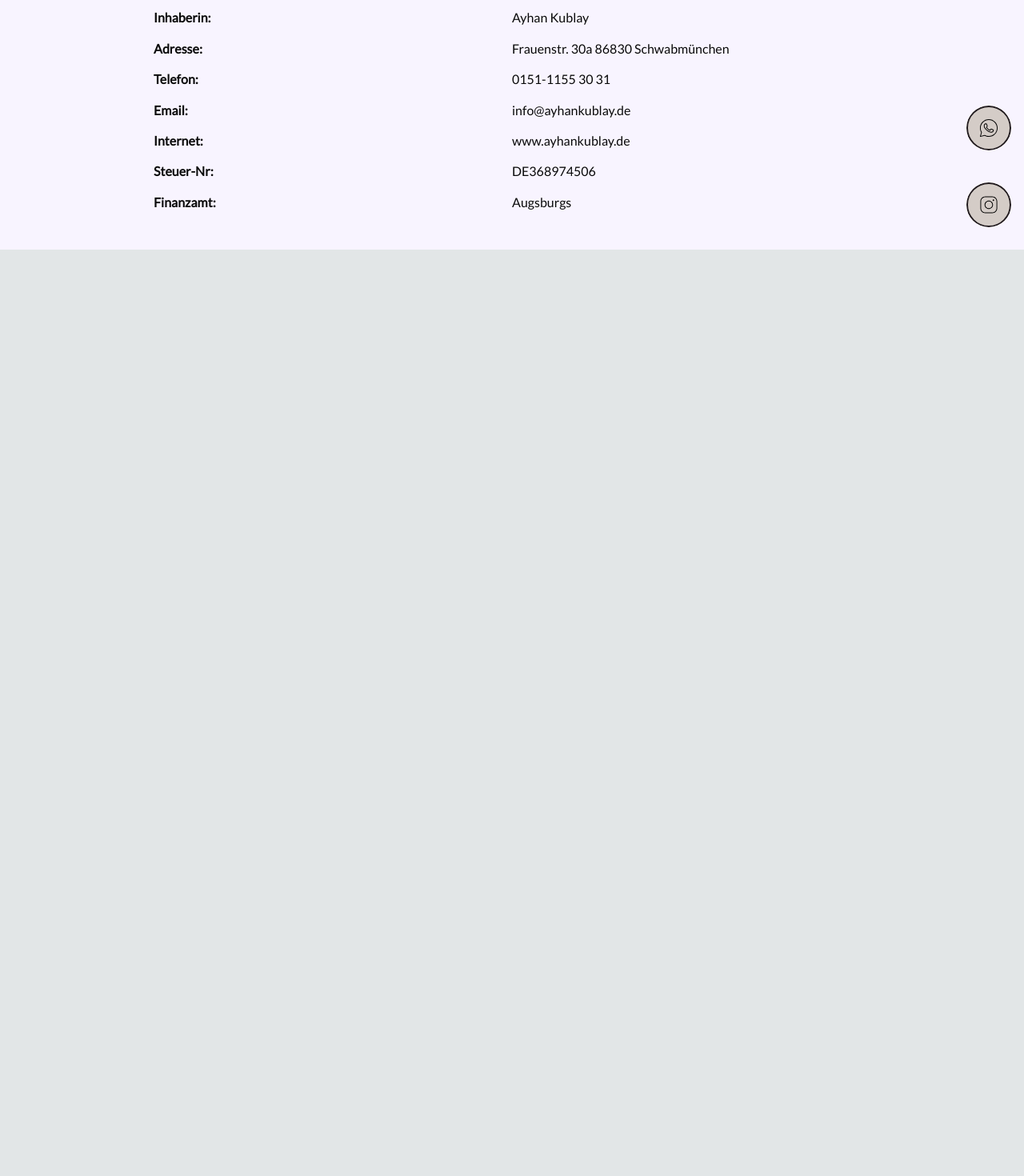
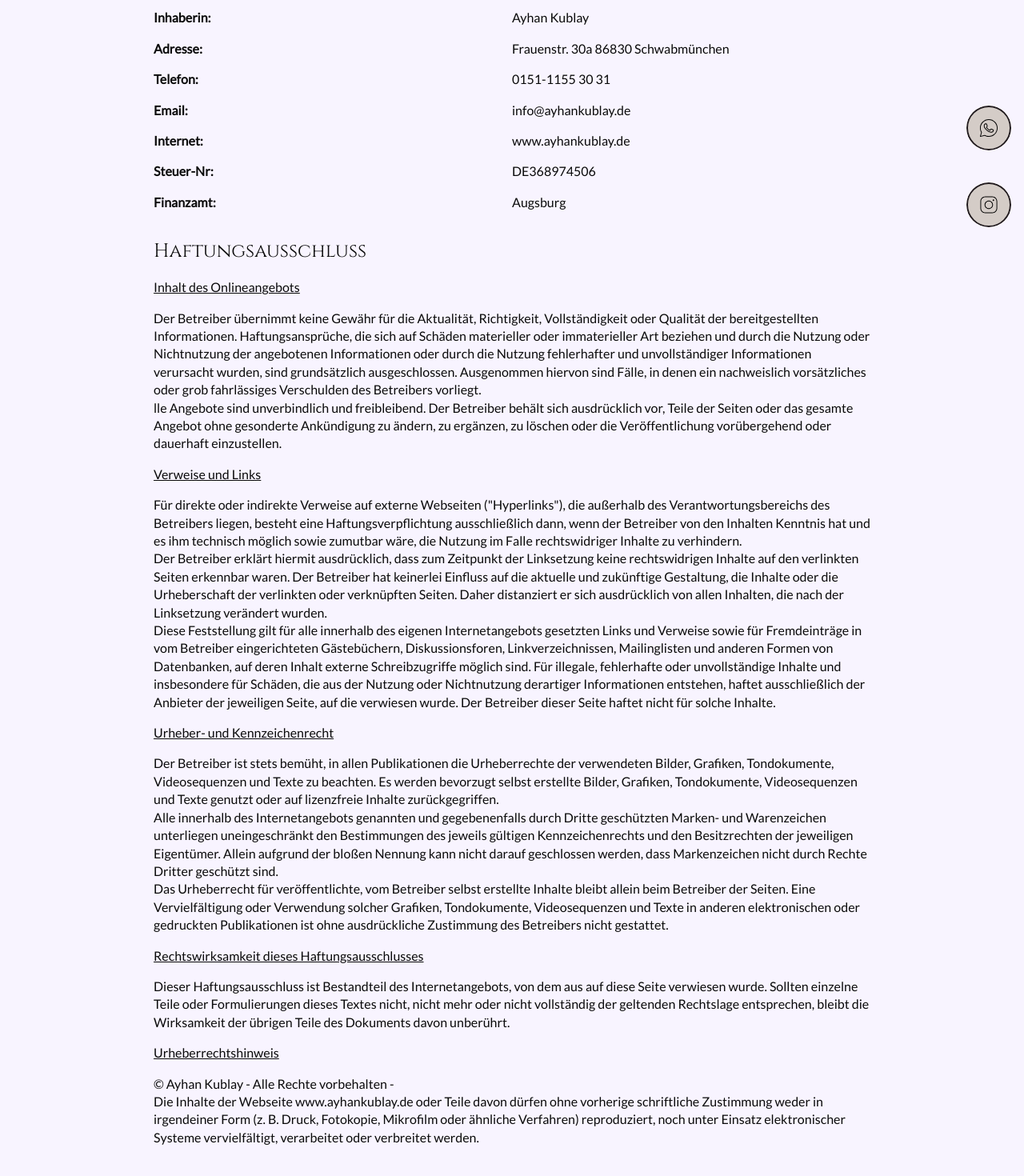
Before and after one commit to maura1/ayhan30, a Next.js app: page /impressum in a window 1280 px wide. Shown: the part 240-1710 px from the top of the page at 80% size. Before the commit the page ends 800 px from the top, so only its background shows below. Built offline with nearby package versions, Linux system fonts and the light colour scheme.

Commit message:
Update in Impressum component

```diff
--- a/src/components/Footer.tsx
+++ b/src/components/Footer.tsx
@@ -287,7 +287,7 @@ const Footer = () => {
         ©Ayhan Kublay Permanent Make up |{" "}
         <button
           onClick={handleImpressumClick}
-          className="underline text-blue-600 hover:text-blue-800"
+          className="underline text-softWhiteC hover:text-softWhiteC"
         >
           Impressum
         </button>{" "}
@@ -295,7 +295,7 @@ const Footer = () => {
 
         <button
           onClick={handleDatenschutzClick}
-          className="underline text-blue-600 hover:text-blue-800"
+          className="underline text-softWhiteC hover:text-softWhiteC"
         >
           Datenschutz
         </button>{" "}
--- a/src/components/Impressum.tsx
+++ b/src/components/Impressum.tsx
@@ -43,9 +43,42 @@ const Impressum = () => {
 
         {/* Finanzamt */}
         <p className="font-bold text-left">Finanzamt:</p>
-        <p className="text-left">Augsburgs</p>
+        <p className="text-left">Augsburg</p>
 
 
+      </div>
+
+      <div className="text-left">
+      <h2 className="pt-8">Haftungsausschluss</h2>
+       <p className="py-4 text-bold underline"> Inhalt des Onlineangebots</p>
+<p>Der Betreiber übernimmt keine Gewähr für die Aktualität, Richtigkeit, Vollständigkeit oder Qualität der bereitgestellten Informationen. Haftungsansprüche, die sich auf Schäden materieller oder immaterieller Art beziehen und durch die Nutzung oder Nichtnutzung der angebotenen Informationen oder durch die Nutzung fehlerhafter und unvollständiger Informationen verursacht wurden, sind grundsätzlich ausgeschlossen. Ausgenommen hiervon sind Fälle, in denen ein nachweislich vorsätzliches oder grob fahrlässiges Verschulden des Betreibers vorliegt.</p>
+
+<p>lle Angebote sind unverbindlich und freibleibend. Der Betreiber behält sich ausdrücklich vor, Teile der Seiten oder das gesamte Angebot ohne gesonderte Ankündigung zu ändern, zu ergänzen, zu löschen oder die Veröffentlichung vorübergehend oder dauerhaft einzustellen.</p>
+
+
+<p className="py-4 text-bold underline"> Verweise und Links</p>
+<p>Für direkte oder indirekte Verweise auf externe Webseiten ("Hyperlinks"), die außerhalb des Verantwortungsbereichs des Betreibers liegen, besteht eine Haftungsverpflichtung ausschließlich dann, wenn der Betreiber von den Inhalten Kenntnis hat und es ihm technisch möglich sowie zumutbar wäre, die Nutzung im Falle rechtswidriger Inhalte zu verhindern.</p>
+
+<p>Der Betreiber erklärt hiermit ausdrücklich, dass zum Zeitpunkt der Linksetzung keine rechtswidrigen Inhalte auf den verlinkten Seiten erkennbar waren. Der Betreiber hat keinerlei Einfluss auf die aktuelle und zukünftige Gestaltung, die Inhalte oder die Urheberschaft der verlinkten oder verknüpften Seiten. Daher distanziert er sich ausdrücklich von allen Inhalten, die nach der Linksetzung verändert wurden.</p>
+
+<p>Diese Feststellung gilt für alle innerhalb des eigenen Internetangebots gesetzten Links und Verweise sowie für Fremdeinträge in vom Betreiber eingerichteten Gästebüchern, Diskussionsforen, Linkverzeichnissen, Mailinglisten und anderen Formen von Datenbanken, auf deren Inhalt externe Schreibzugriffe möglich sind. Für illegale, fehlerhafte oder unvollständige Inhalte und insbesondere für Schäden, die aus der Nutzung oder Nichtnutzung derartiger Informationen entstehen, haftet ausschließlich der Anbieter der jeweiligen Seite, auf die verwiesen wurde. Der Betreiber dieser Seite haftet nicht für solche Inhalte.</p>
+
+<p className=" py-4 text-bold underline"> Urheber- und Kennzeichenrecht</p>
+<p>Der Betreiber ist stets bemüht, in allen Publikationen die Urheberrechte der verwendeten Bilder, Grafiken, Tondokumente, Videosequenzen und Texte zu beachten. Es werden bevorzugt selbst erstellte Bilder, Grafiken, Tondokumente, Videosequenzen und Texte genutzt oder auf lizenzfreie Inhalte zurückgegriffen.</p>
+
+<p>Alle innerhalb des Internetangebots genannten und gegebenenfalls durch Dritte geschützten Marken- und Warenzeichen unterliegen uneingeschränkt den Bestimmungen des jeweils gültigen Kennzeichenrechts und den Besitzrechten der jeweiligen Eigentümer. Allein aufgrund der bloßen Nennung kann nicht darauf geschlossen werden, dass Markenzeichen nicht durch Rechte Dritter geschützt sind.</p>
+
+<p>Das Urheberrecht für veröffentlichte, vom Betreiber selbst erstellte Inhalte bleibt allein beim Betreiber der Seiten. Eine Vervielfältigung oder Verwendung solcher Grafiken, Tondokumente, Videosequenzen und Texte in anderen elektronischen oder gedruckten Publikationen ist ohne ausdrückliche Zustimmung des Betreibers nicht gestattet.</p>
+
+
+
+<p className="py-4 text-bold underline"> Rechtswirksamkeit dieses Haftungsausschlusses</p>
+<p>Dieser Haftungsausschluss ist Bestandteil des Internetangebots, von dem aus auf diese Seite verwiesen wurde. Sollten einzelne Teile oder Formulierungen dieses Textes nicht, nicht mehr oder nicht vollständig der geltenden Rechtslage entsprechen, bleibt die Wirksamkeit der übrigen Teile des Dokuments davon unberührt.</p>
+
+<p className="py-4 text-bold underline">Urheberrechtshinweis</p>
+<p>© Ayhan Kublay - Alle Rechte vorbehalten - </p>
+
+<p>Die Inhalte der Webseite www.ayhankublay.de oder Teile davon dürfen ohne vorherige schriftliche Zustimmung weder in irgendeiner Form (z. B. Druck, Fotokopie, Mikrofilm oder ähnliche Verfahren) reproduziert, noch unter Einsatz elektronischer Systeme vervielfältigt, verarbeitet oder verbreitet werden.</p>
       </div>
     </div>
   );
```
